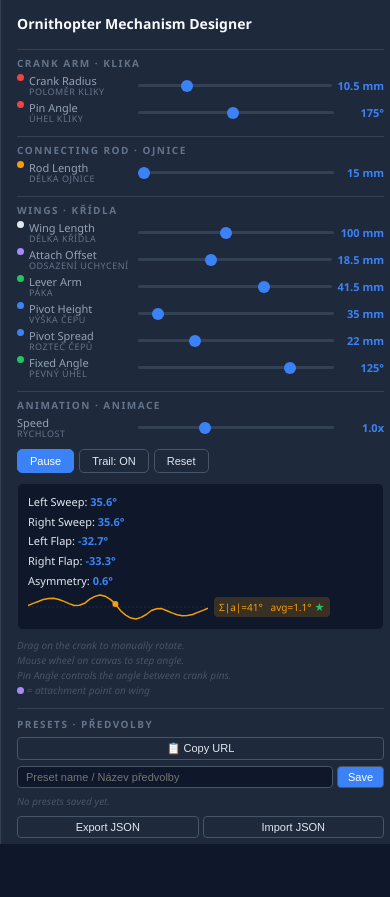
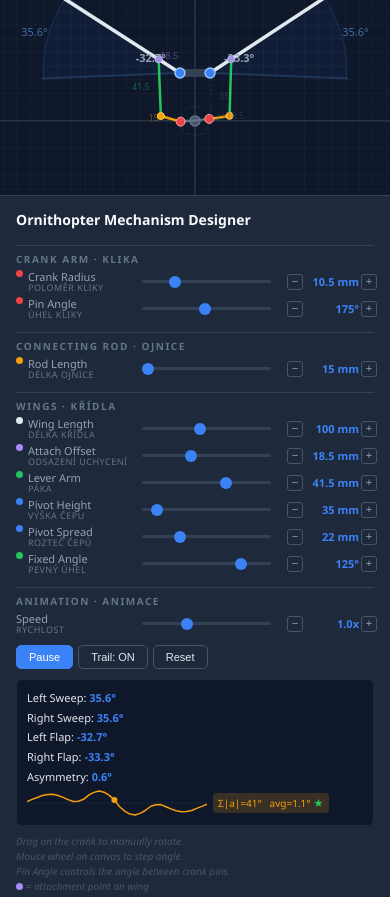
Before and after one commit to tkafka/flight-ik, a website: page index.html in a window 390 px wide. Shown: the top 897 px of the page. Before the commit the page ends 844 px from the top, so only its background shows below. Drawn offline with Linux system fonts and the light colour scheme.

Commit message:
Mobile responsive layout and stepper buttons — Added @media query for screens ≤800px: canvas uses 2:1 aspect ratio with padding-bottom trick, panel moves below with full width. Controls switched from flexbox to CSS grid (120px label, 1fr slider, 100px value). Added +/− stepper buttons beside each slider value for precise adjustment. Numeric values wrapped in .num spans for consistent tabular-nums rendering. Canvas scaling tweaked (spanY/spanX margins reduced, scale factor 0.78→0.92). Unicode

```diff
--- a/index.html
+++ b/index.html
@@ -28,15 +28,33 @@ canvas { display: block; width: 100%; height: 100%; cursor: crosshair; }
   flex-direction: column;
   gap: 2px;
 }
+
+@media (max-width: 800px) {
+  body { flex-direction: column; overflow: auto; height: auto; min-height: 100vh; }
+  #canvas-wrap {
+    flex: none; width: 100%; height: 0;
+    padding-bottom: 50%; /* 2:1 aspect ratio */
+    position: relative;
+  }
+  canvas { position: absolute; top: 0; left: 0; width: 100%; height: 100%; }
+  #panel {
+    width: 100%; min-width: 0; flex: none;
+    border-left: none; border-top: 1px solid #334155;
+  }
+  .ctrl { grid-template-columns: 1fr 1fr 100px; }
+}
 #panel h1 { font-size: 14px; font-weight: 700; color: #f8fafc; margin-bottom: 6px; }
 .section {
   font-size: 10px; font-weight: 700; text-transform: uppercase;
   letter-spacing: 1.5px; color: #64748b;
   margin: 8px 0 2px; padding-top: 6px; border-top: 1px solid #334155;
 }
-.ctrl { display: flex; align-items: center; gap: 6px; margin-bottom: 1px; }
+.ctrl {
+  display: grid; grid-template-columns: 120px 1fr 100px;
+  align-items: center; gap: 6px; margin-bottom: 1px;
+}
 .ctrl label {
-  font-size: 11px; color: #94a3b8; min-width: 115px; flex-shrink: 0;
+  font-size: 11px; color: #94a3b8;
   display: flex; align-items: flex-start; gap: 5px;
 }
 .lbl-text { display: flex; flex-direction: column; line-height: 1.2; }
@@ -55,8 +73,25 @@ canvas { display: block; width: 100%; height: 100%; cursor: crosshair; }
 }
 .ctrl .val {
   font-size: 11px; color: #3b82f6; font-weight: 700;
-  min-width: 44px; text-align: right; font-variant-numeric: tabular-nums;
+  width: 54px; text-align: right; font-variant-numeric: tabular-nums;
+  white-space: nowrap;
 }
+.num {
+  font-variant-numeric: tabular-nums; white-space: nowrap;
+  font-family: 'Segoe UI', system-ui, -apple-system, sans-serif;
+}
+.val-wrap {
+  display: flex; align-items: center; gap: 2px; flex-shrink: 0;
+  justify-content: flex-end;
+}
+.step-btn {
+  width: 16px; height: 16px; border: 1px solid #475569; border-radius: 3px;
+  background: #1e293b; color: #94a3b8; font-size: 11px; line-height: 1;
+  cursor: pointer; display: flex; align-items: center; justify-content: center;
+  padding: 0; user-select: none;
+}
+.step-btn:hover { background: #334155; color: #e2e8f0; }
+.step-btn:active { background: #475569; }
 .btns { display: flex; gap: 5px; margin-top: 6px; flex-wrap: wrap; }
 .btn {
   padding: 5px 12px; border: 1px solid #475569; border-radius: 5px;
@@ -304,9 +339,9 @@ function resize() {
   cvs.style.height = r.height + 'px';
   W = r.width; H = r.height;
 
-  const spanY = P.pivH + P.crankR + 50;
-  const spanX = P.wingL * 2 + P.pivS + 80;
-  sc = Math.min(W / spanX, H / (spanY + 50)) * 0.78;
+  const spanY = P.pivH + P.crankR + 30;
+  const spanX = P.wingL * 2 + P.pivS + 40;
+  sc = Math.min(W / spanX, H / (spanY + 30)) * 0.92;
   sc = Math.max(sc, 0.5);
   ox = W / 2;
   oy = H * 0.62;
@@ -691,11 +726,11 @@ function draw() {
 
   const lFlap = ls ? normDeg(ls.flapDeg) : null;
   const rFlap = rs ? normDeg(-rs.flapDeg) : null;
-  document.getElementById('i-angL').textContent = lFlap !== null ? lFlap.toFixed(1) + '°' : '--';
-  document.getElementById('i-angR').textContent = rFlap !== null ? rFlap.toFixed(1) + '°' : '--';
+  document.getElementById('i-angL').innerHTML = lFlap !== null ? numHtml(lFlap.toFixed(1), '°') : '--';
+  document.getElementById('i-angR').innerHTML = rFlap !== null ? numHtml(rFlap.toFixed(1), '°') : '--';
 
   const asym = (lFlap !== null && rFlap !== null) ? normDeg(lFlap - rFlap) : null;
-  document.getElementById('i-asym').textContent = asym !== null ? asym.toFixed(1) + '°' : '--';
+  document.getElementById('i-asym').innerHTML = asym !== null ? numHtml(asym.toFixed(1), '°') : '--';
 
   if (asym !== null) {
     const crankDeg = ((angle * 180 / Math.PI) % 360 + 360) % 360;
@@ -708,8 +743,8 @@ function draw() {
   if (trail && trail.ok) {
     const lS = (trail.lMax - trail.lMin) * 180 / Math.PI;
     const rS = (trail.rMax - trail.rMin) * 180 / Math.PI;
-    document.getElementById('i-sweepL').textContent = lS.toFixed(1) + '°';
-    document.getElementById('i-sweepR').textContent = rS.toFixed(1) + '°';
+    document.getElementById('i-sweepL').innerHTML = numHtml(lS.toFixed(1), '°');
+    document.getElementById('i-sweepR').innerHTML = numHtml(rS.toFixed(1), '°');
   }
 }
 
@@ -769,9 +804,9 @@ function renderSparkline() {
 
   const el = document.getElementById('i-match');
   el.innerHTML =
-    'Σ|a|=' + absSum.toFixed(0) + '° &nbsp; avg=' + avgAbs.toFixed(1) + '°' +
+    '\u03a3|a|=' + numHtml(absSum.toFixed(0), '\u00b0') + ' &nbsp; avg=' + numHtml(avgAbs.toFixed(1), '\u00b0') +
     ' <span style="color:' + (avgAbs < 2 ? '#22c55e' : avgAbs < 5 ? '#f59e0b' : '#ef4444') + '">' +
-    (avgAbs < 2 ? '★' : avgAbs < 5 ? '○' : '✖') + '</span>';
+    (avgAbs < 2 ? '\u2605' : avgAbs < 5 ? '\u25cb' : '\u2716') + '</span>';
   el.classList.toggle('spark-valid', asymFullRange);
 }
 
@@ -842,21 +877,59 @@ const sliders = [
   ['s-speed',  'v-speed',  'speed',  v => parseFloat(v).toFixed(1) + 'x'],
 ];
 
+function applySlider(sl, vl, key, fmt) {
+  P[key] = parseFloat(sl.value);
+  vl.textContent = fmt(sl.value);
+  prevLE.left = null; prevLE.right = null;
+  asymFilled.fill(0);
+  resize();
+  recomputeTrail();
+}
+
+function numHtml(value, suffix) {
+  return '<span class="num">' + value + '</span>' + (suffix || '');
+}
+
 function setupUI() {
   for (const [sid, vid, key, fmt] of sliders) {
     const sl = document.getElementById(sid);
     const vl = document.getElementById(vid);
+    const step = parseFloat(sl.step) || 1;
+
+    // Wrap val span with stepper buttons
+    const wrap = document.createElement('span');
+    wrap.className = 'val-wrap';
+    const minusBtn = document.createElement('button');
+    minusBtn.className = 'step-btn';
+    minusBtn.textContent = '\u2212';
+    minusBtn.title = '-' + step;
+    const plusBtn = document.createElement('button');
+    plusBtn.className = 'step-btn';
+    plusBtn.textContent = '+';
+    plusBtn.title = '+' + step;
+    vl.parentNode.insertBefore(wrap, vl);
+    wrap.appendChild(minusBtn);
+    wrap.appendChild(vl);
+    wrap.appendChild(plusBtn);
+
     sl.addEventListener('input', () => {
-      P[key] = parseFloat(sl.value);
-      vl.textContent = fmt(sl.value);
-      prevLE.left = null; prevLE.right = null;
-      asymFilled.fill(0);
-      resize();
-      recomputeTrail();
+      applySlider(sl, vl, key, fmt);
     });
     sl.addEventListener('change', () => {
       pushToURL();
     });
+
+    const stepBy = (dir) => {
+      const min = parseFloat(sl.min), max = parseFloat(sl.max);
+      let v = P[key] + dir * step;
+      v = Math.round(v / step) * step;
+      v = Math.max(min, Math.min(max, v));
+      sl.value = v;
+      applySlider(sl, vl, key, fmt);
+      pushToURL();
+    };
+    minusBtn.addEventListener('click', () => stepBy(-1));
+    plusBtn.addEventListener('click', () => stepBy(1));
   }
 
   document.getElementById('btn-play').addEventListener('click', function () {
```
